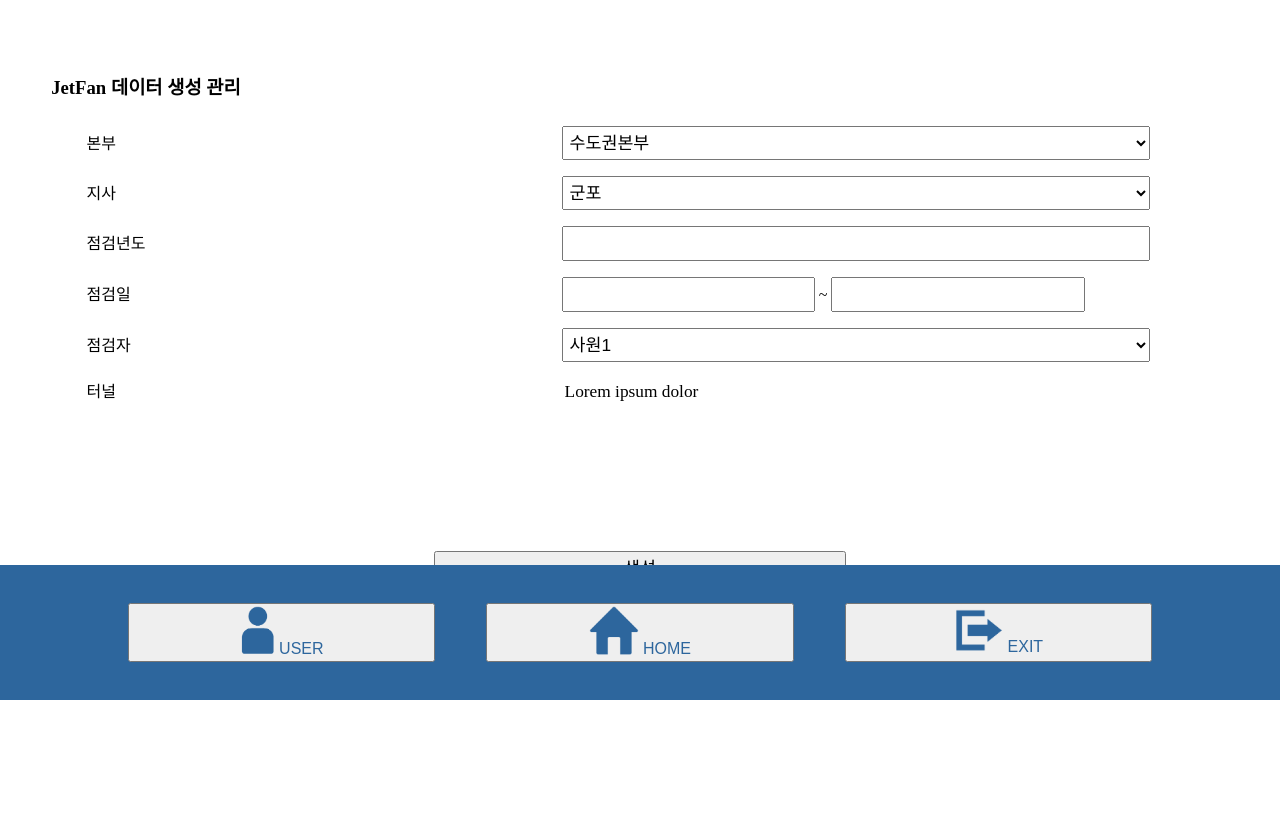
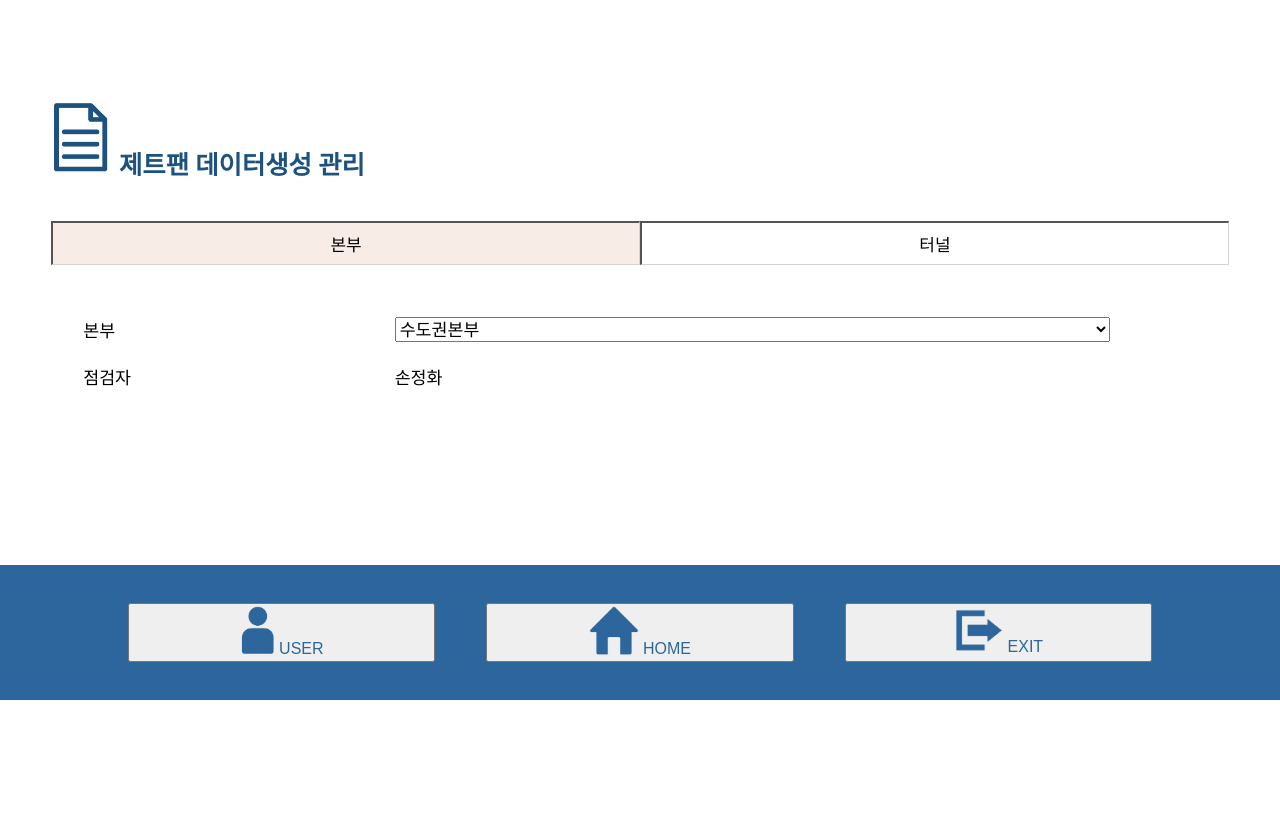
Before and after one commit to hyunjiyoo/JetFan-project, a Flask app: template jetFan-project/templates/basic.html in a window 1280 px wide. Shown: the part 100-917 px from the top of the page. After the commit the page ends 800 px from the top, so only its background shows below. Run offline with Flask 2, Linux system fonts and the light colour scheme; the template is opened without the code that fills it, so the values that code supplies are empty; style sheets or scripts are compiled from the project's sources; parts of the project's set-up code (start-up, migrations or seed data) failed here and were passed over; some libraries are stand-ins or nearby versions.

Commit message:
데이터생성관리 화면 설계

```diff
--- a/jetFan-project/app.py
+++ b/jetFan-project/app.py
@@ -24,7 +24,7 @@ from routes.abnormal_routes import Abnormal, Abupload
 # 사진첩 Photo
 from routes.photo_routes import Photo, Ptupload
 # 데이터생성 Data
-from routes.data_routes import Data
+from routes.basic_routes import Basic
 
 app = Flask (__name__, static_url_path="", static_folder="static")
 app.config['JSON_AS_ASCII'] = False
@@ -61,7 +61,7 @@ app.add_url_rule('/photo', view_func=Photo.as_view('photo_view'), methods=['GET'
 app.add_url_rule('/ptupload', view_func=Ptupload.as_view('ptupload_view'), methods=['POST'])
 
 # 데이터생성
-app.add_url_rule('/basic', view_func=Data.as_view('basic_view'), methods=['GET', 'POST'])
+app.add_url_rule('/basic', view_func=Basic.as_view('basic_view'), methods=['GET', 'POST'])
 
 
 app.add_url_rule('/test2', view_func=Test2.as_view('test2_view'), methods=['GET', 'POST'])
--- /dev/null
+++ b/jetFan-project/routes/basic_routes.py
@@ -0,0 +1,28 @@
+from flask.views import MethodView
+from flask import render_template
+
+import requests, datetime
+import json
+
+
+base_url = 'http://api.jetfan.ga:5005/'
+
+# 데이터생성
+class Basic(MethodView):
+	def get(self):
+		div_r = requests.get(base_url + 'division')
+		bran_r = requests.get(base_url + 'branch/bran_div_code/11')
+		tunn_r = requests.get(base_url + 'tunnel/tunn_bran_code/11')
+		depts = json.loads(div_r.text)
+		brans = json.loads(bran_r.text)
+		tunns = json.loads(tunn_r.text)
+
+		years = []
+		year = datetime.date.today().year + 1
+		for i in range(year-2020):
+			years.append(year-i)
+
+		return render_template('basic.html', depts=depts,
+												brans=brans,
+												tunns=tunns,
+												years= years)
--- a/jetFan-project/static/css/basic.less
+++ b/jetFan-project/static/css/basic.less
@@ -2,42 +2,71 @@
 @table-padding: 5px 3px;
 
 #basic-data {
-    span {
-        display: inline-block;
-        width: 40%;
-        padding-left: 3%;
-        margin: 8px 0;
+    height: 400px;
+    margin-top: 20px;
+
+    #info {
+        margin: 0px auto;
+        width: 50%;
+        padding-top: 135px;
     }
 
-    select,
-    input[type='number'] {
+    .tab button {
+        background-color: inherit;
+        float: left;
+        // border: none;
+        outline: none;
+        cursor: pointer;
+        padding: 8px 16px;
+        transition: 0.3s;
+        font-size: 17px;
         width: 50%;
-        font-size: @basic-font;
-        padding: @table-padding;
-        margin: 8px 0;
+        border-right: 1px solid lightgrey;
+        border-bottom: 1px solid lightgrey;
+        margin-top: 20px;
     }
 
-    input[type='text'] {
-        width: 21.5%;
-        font-size: @basic-font;
-        padding: @table-padding;
-        margin: 8px 0;
+    .tab button:hover {
+        background-color: #fffef9;
     }
 
-    div {
-        display: inline-block;
-        width: 50%;
-        font-size: @basic-font;
-        padding: @table-padding;
+    .tab button.active {
+        background-color: #f7ece6;
+    }
+
+    .tabcontent {
+        display: none;
+        padding: 6px 12px;
+
+        & > div {
+            margin-top: 110px;
+        }
+    }
+
+    .item {
+        display: flex;
+        margin-bottom: 22px;
+
+        div {
+            font-size: @basic-font;
+
+            &:first-child {
+                width: 27%;
+                margin-left: 20px;
+            }
+        }
+
+        select {
+            width: 62%;
+            font-size: @basic-font;
+        }
     }
 }
 
-.content-body button {
+#submitBtn {
+    margin: 0 auto;
     width: 35%;
-    height: 30px;
+    font-size: @basic-font;
     display: flex;
     justify-content: center;
-    align-items: center;
-    margin: 12% auto 20% auto;
-    font-size: @basic-font;
 }
--- a/jetFan-project/static/css/dist/basic.css
+++ b/jetFan-project/static/css/dist/basic.css
@@ -1,34 +1,57 @@
-#basic-data span {
-  display: inline-block;
-  width: 40%;
-  padding-left: 3%;
-  margin: 8px 0;
+#basic-data {
+  height: 400px;
+  margin-top: 20px;
 }
-#basic-data select,
-#basic-data input[type='number'] {
+#basic-data #info {
+  margin: 0px auto;
   width: 50%;
+  padding-top: 135px;
+}
+#basic-data .tab button {
+  background-color: inherit;
+  float: left;
+  outline: none;
+  cursor: pointer;
+  padding: 8px 16px;
+  transition: 0.3s;
+  font-size: 17px;
+  width: 50%;
+  border-right: 1px solid lightgrey;
+  border-bottom: 1px solid lightgrey;
+  margin-top: 20px;
+}
+#basic-data .tab button:hover {
+  background-color: #fffef9;
+}
+#basic-data .tab button.active {
+  background-color: #f7ece6;
+}
+#basic-data .tabcontent {
+  display: none;
+  padding: 6px 12px;
+}
+#basic-data .tabcontent > div {
+  margin-top: 110px;
+}
+#basic-data .item {
+  display: flex;
+  margin-bottom: 22px;
+}
+#basic-data .item div {
   font-size: 13pt;
-  padding: 5px 3px;
-  margin: 8px 0;
 }
-#basic-data input[type='text'] {
-  width: 21.5%;
+#basic-data .item div:first-child {
+  width: 27%;
+  margin-left: 20px;
+}
+#basic-data .item select {
+  width: 62%;
   font-size: 13pt;
-  padding: 5px 3px;
-  margin: 8px 0;
 }
-#basic-data div {
-  display: inline-block;
-  width: 50%;
+#submitBtn {
+  margin: 0 auto;
+  width: 35%;
   font-size: 13pt;
-  padding: 5px 3px;
-}
-.content-body button {
-  width: 35%;
-  height: 30px;
   display: flex;
   justify-content: center;
-  align-items: center;
-  margin: 12% auto 20% auto;
-  font-size: 13pt;
 }
--- /dev/null
+++ b/jetFan-project/static/js/basic.js
@@ -0,0 +1,18 @@
+
+// 탭 선택
+const openOption = (evt, option) => {
+    var i, tabcontent, tablinks;
+
+    tabcontent = document.querySelectorAll(".tabcontent");
+    for (i = 0; i < tabcontent.length; i++) {
+      tabcontent[i].style.display = "none";
+    }
+
+    tablinks = document.querySelectorAll(".tablinks");
+    for (i = 0; i < tablinks.length; i++) {
+      tablinks[i].className = tablinks[i].className.replace(" active", "");
+    }
+
+    document.getElementById(option).style.display = "block";
+    evt.currentTarget.className += " active";
+}
--- a/jetFan-project/templates/basic.html
+++ b/jetFan-project/templates/basic.html
@@ -1,46 +1,75 @@
 <link rel="stylesheet" href="{{ url_for('static', filename='css/dist/basic.css') }}">
+<script src="{{ url_for('static', filename='js/basic.js') }}"></script>
 
 {% include 'header.html' %}
 
 <div class='content-body'>
-    <h3>JetFan 데이터 생성 관리</h3>
+    <div id='title-text'>
+        <img src="./img/title-ic.png" alt="">
+        <span>제트팬 데이터생성 관리</span>
+    </div>
 
     <div id='basic-data'>
-        <span>본부</span>
-        <select name="" id="">
-            <option value="">수도권본부</option>
-            <option value="">대전충남본부</option>
-            <option value="">부산경남본부</option>
-            <option value="">광주전남본부</option>
-        </select><br>
+        <div class="tab">
+            <button class="tablinks active" onclick="openOption(event, 'division')">본부</button>
+            <button class="tablinks" onclick="openOption(event, 'tunnel')">터널</button>
+        </div>
 
-        <span>지사</span>
-        <select name="" id="">
-            <option value="">군포</option>
-            <option value="">군포</option>
-            <option value="">군포</option>
-            <option value="">군포</option>
-        </select>
+        <div id="division" class="tabcontent" style='display: block;'>
+            <div>
+                <div class='item'>
+                    <div>본부</div>
+                    <select>
+                        <option>수도권본부</option>
+                        <option>대전충남본부</option>
+                        <option>부산경남본부</option>
+                        <option>광주전남본부</option>
+                    </select>
+                </div>
 
-        <span>점검년도</span>
-        <input type="number" name="" id="">
+                <div class='item'>
+                    <div>점검자</div>
+                    <div>손정화</div>
+                </div>
+            </div>
+        </div>
 
-        <span>점검일</span>
-        <input type="text"> ~ <input type="text">
+        <div id="tunnel" class="tabcontent">
+            <div>
+                <div class='item'>
+                    <div>본부</div>
+                    <select>
+                        <option>수도권본부</option>
+                        <option>대전충남본부</option>
+                        <option>부산경남본부</option>
+                        <option>광주전남본부</option>
+                    </select>
+                </div>
 
-        <span>점검자</span>
-        <select name="" id="">
-            <option value="">사원1</option>
-            <option value="">사원2</option>
-            <option value="">사원3</option>
-        </select>
+                <div class='item'>
+                    <div>지사</div>
+                    <select>
+                        <option>지사선택</option>
+                    </select>
+                </div>
 
-        <span>터널</span>
-        <div>Lorem ipsum dolor </div>
+                <div class='item'>
+                    <div>터널</div>
+                    <select>
+                        <option>터널선택</option>
+                    </select>
+                </div>
+
+                <div class='item'>
+                    <div>점검자</div>
+                    <div>손정화</div>
+                </div>
+
+            </div>
+        </div>
     </div>
 
-    <button type='button'>생성</button>
-
+    <button id='submitBtn' type='button'>생성</button>
 </div>
 
 {% include 'footer.html' %}
```
Also changed, not shown: jetFan-project/routes/data_routes.py (deleted, +0 -11 lines).
